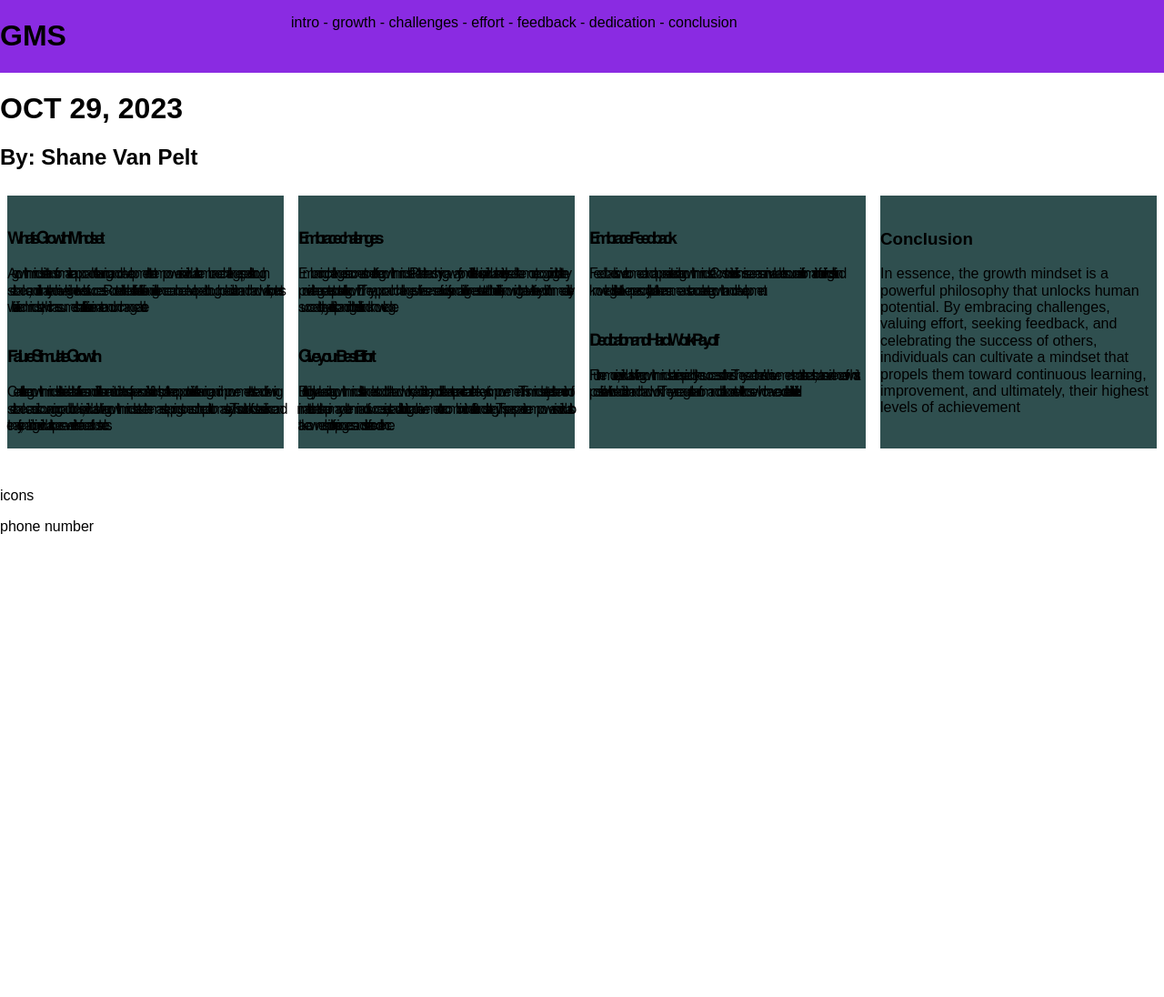
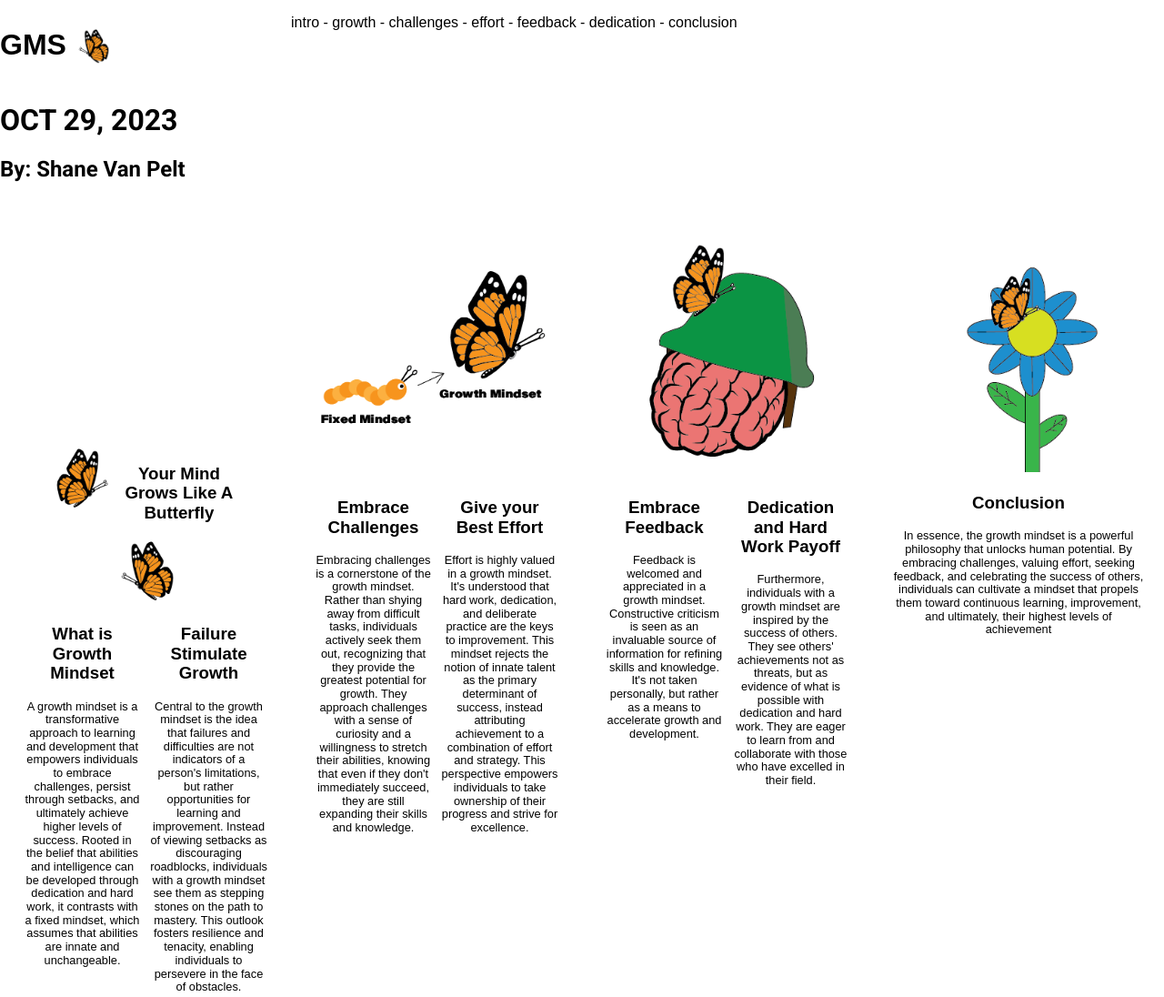
Before and after one commit to karinareyesr/spring-2024, a plain HTML site: page pages/final.html in a window 1280 px wide. Shown: the top 1096 px of the page at 91% size. Before the commit the page ends 800 px from the top, so only its background shows below. Drawn offline with nearby package versions, Linux system fonts and the light colour scheme.

Commit message:
gms
final

```diff
--- a/pages/final.html
+++ b/pages/final.html
@@ -3,15 +3,19 @@
 <head>
     <meta charset="UTF-8">
     <meta name="viewport" content="width=device-width, initial-scale=1.0">
-    <title>Final-Growth Mindset</title>
+    <title>Final - Growth Mindset</title>
     <link rel="stylesheet" href="https://cdn.jsdelivr.net/npm/purecss@3.0.0/build/pure-min.css" integrity="sha384-X38yfunGUhNzHpBaEBsWLO+A0HDYOQi8ufWDkZ0k9e0eXz/tH3II7uKZ9msv++Ls" crossorigin="anonymous">
     <link href="../styles/final.css" rel="stylesheet" type="text/css">
+    <link rel="preconnect" href="https://fonts.googleapis.com">
+    <link rel="preconnect" href="https://fonts.gstatic.com" crossorigin>
+    <link href="https://fonts.googleapis.com/css2?family=Roboto:ital,wght@0,100;0,300;0,400;0,500;0,700;0,900;1,100;1,300;1,400;1,500;1,700;1,900&display=swap" rel="stylesheet">
 </head>
 <body>
     <header class="pure-g">
         <div class="pure-u-1-4 pure-g">
-            <h1 class="pure-u-1-2">GMS</h1>
-            <!-- <imgclass=pure-u-1-2 src="../images/growth-mindset-09.png"-->
+            <aside class="pure-g side"></aside>
+            <h1 class="pure-u-1-2">GMS
+            <img src="../images/Possible Illustrations-09.png"class=pure-u-1-4></h1>
             </div>
             <div class="pure-u-3-4">
                 <p>intro - growth - challenges - effort - feedback - dedication - conclusion</p>
@@ -21,46 +25,50 @@
     <h2>By: Shane Van Pelt</h2>
     <main class="pure-g">
         <section class="pure-u-1-4">
-            <img>
+            <aside class="pure-g butterfly"></aside>
+                <img src="../images/Possible Illustrations-07.png"class=pure-u-1-4>
+                <h3 class="pure-u-1-2">Your Mind Grows Like A Butterfly</h3>
+                <img src="../images/Possible Illustrations-09.png"class=pure-u-1-4>
+            </aside>
             <aside class="pure-g">
-                <div class="pure-1-2">
+                <div class="pure-u-1-2">
                     <h3>What is Growth Mindset</h3>
                     <p>A growth mindset is a transformative approach to learning and development that empowers individuals to embrace challenges, persist through setbacks, and ultimately achieve higher levels of success. Rooted in the belief that abilities and intelligence can be developed through dedication and hard work, it contrasts with a fixed mindset, which assumes that abilities are innate and unchangeable.</p>
                 </div>
-                <div class="pure-1-2">
+                <div class="pure-u-1-2">
                 <h3>Failure Stimulate Growth</h3>
                 <p>Central to the growth mindset is the idea that failures and difficulties are not indicators of a person's limitations, but rather opportunities for learning and improvement. Instead of viewing setbacks as discouraging roadblocks, individuals with a growth mindset see them as stepping stones on the path to mastery. This outlook fosters resilience and tenacity, enabling individuals to persevere in the face of obstacles.</p>
             </div>
         </aside>
     </section>
     <section class="pure-u-1-4">
-        <img>
+        <img src="../images/Possible Illustrations-06.png" width="100%" height="auto">
             <aside class="pure-g">
-                <div class="pure-1-2">
-                    <h3>Embrace challenges</h3>
+                <div class="pure-u-1-2">
+                    <h3>Embrace Challenges</h3>
                     <p>Embracing challenges is a cornerstone of the growth mindset. Rather than shying away from difficult tasks, individuals actively seek them out, recognizing that they provide the greatest potential for growth. They approach challenges with a sense of curiosity and a willingness to stretch their abilities, knowing that even if they don't immediately succeed, they are still expanding their skills and knowledge.</p>
                 </div>
-                <div class="pure-1-2">
+                <div class="pure-u-1-2">
                 <h3>Give your Best Effort</h3>
                 <p>Effort is highly valued in a growth mindset. It's understood that hard work, dedication, and deliberate practice are the keys to improvement. This mindset rejects the notion of innate talent as the primary determinant of success, instead attributing achievement to a combination of effort and strategy. This perspective empowers individuals to take ownership of their progress and strive for excellence.</p>
                 </div>
             </aside>
         </section>
     <section class="pure-u-1-4">
-    <img>
+        <img src="../images/Possible Illustrations-08.png" width="100%" height="auto">
         <aside class="pure-g">
-            <div class="pure-1-2">
+            <div class="pure-u-1-2">
                 <h3>Embrace Feedback</h3>
                 <p>Feedback is welcomed and appreciated in a growth mindset. Constructive criticism is seen as an invaluable source of information for refining skills and knowledge. It's not taken personally, but rather as a means to accelerate growth and development.</p>
             </div>
-            <div class="pure-1-2">
+            <div class="pure-u-1-2">
                 <h3>Dedication and Hard Work Payoff</h3>
                 <p>Furthermore, individuals with a growth mindset are inspired by the success of others. They see others' achievements not as threats, but as evidence of what is possible with dedication and hard work. They are eager to learn from and collaborate with those who have excelled in their field.</p>
             </div>
         </aside>
     </section>
     <section class="pure-u-1-4">
-    <img>
+        <img src="../images/Possible Illustrations-04.png" width="100%" height="auto">
     <aside>
         <h3>Conclusion</h3>
         <p>In essence, the growth mindset is a powerful philosophy that unlocks human potential. By embracing challenges, valuing effort, seeking feedback, and celebrating the success of others, individuals can cultivate a mindset that propels them toward continuous learning, improvement, and ultimately, their highest levels of achievement</p>
@@ -68,9 +76,15 @@
     </section>
     </main>
     <footer>
-            <img>
-            <p>icons</p>
-            <p>phone number</p>
+        <p>GMS <img src="../images/Possible Illustrations-09.png" width="50" height="auto"></p>
+            <p>Embrace</p>
+            <p>Growth Mindset</p>
+            <img src="../images/gm-icons-05.png">
+            <img src="../images/gm-icons-04.png">
+            <img src="../images/gm-icons-02.png">
+            <img src="../images/gm-icons-03.png">
+            <img src="../images/gm-icons-01.png">
+            <p>Call (425)555-5555</p>
     </footer>
 </body>
 </html>
--- a/styles/final.css
+++ b/styles/final.css
@@ -1,11 +1,41 @@
-header {
-    background-color: blueviolet;
+:root {
+    ---cyan: #AEDDDA;
+   ---grey: #B1C9C7;
+    ---dark: #2B3837;
+    font-family: "Roboto", sans-serif;
+    color:var (--dark);
 }
-main {
-    background-color:cadetblue;
+
+body, header, main, footer, section, article, aside {
+    margin: 0px;
+    padding: 0px;
+    box-sizing: border-box;
+    font-size:16px;
 }
+
+main p {
+    font-size:0.8em
+}
+
+main aside div {
+    padding:5px;
+    box-sizing:border-box;
+}
+
 main section {
-    background-color:darkslategrey;
-    border:solid white 8px;
-    box-sizing: border-box;
+    border:solid white 1px;
+    text-align:center;
+    padding: 20px;
 }
+
+.side {
+    height:10px;
+    padding-right:100px;
+}
+.butterfly {
+    height:250px;
+    padding-top:100px;
+}
+.footer {
+    font-size:12px;
+}
```
Also changed, not shown: 1 other file.
